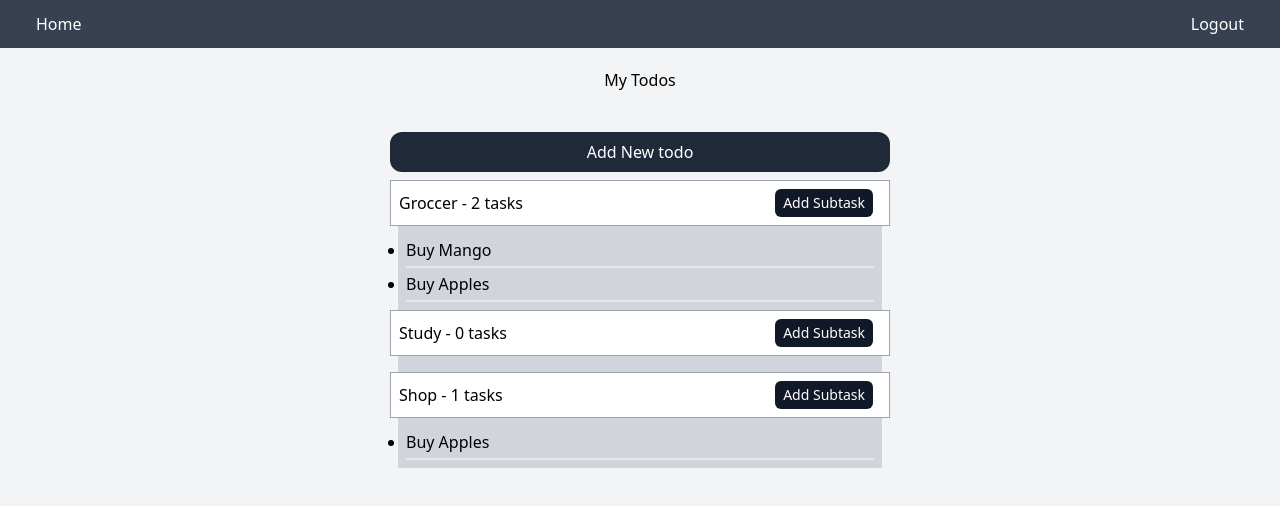
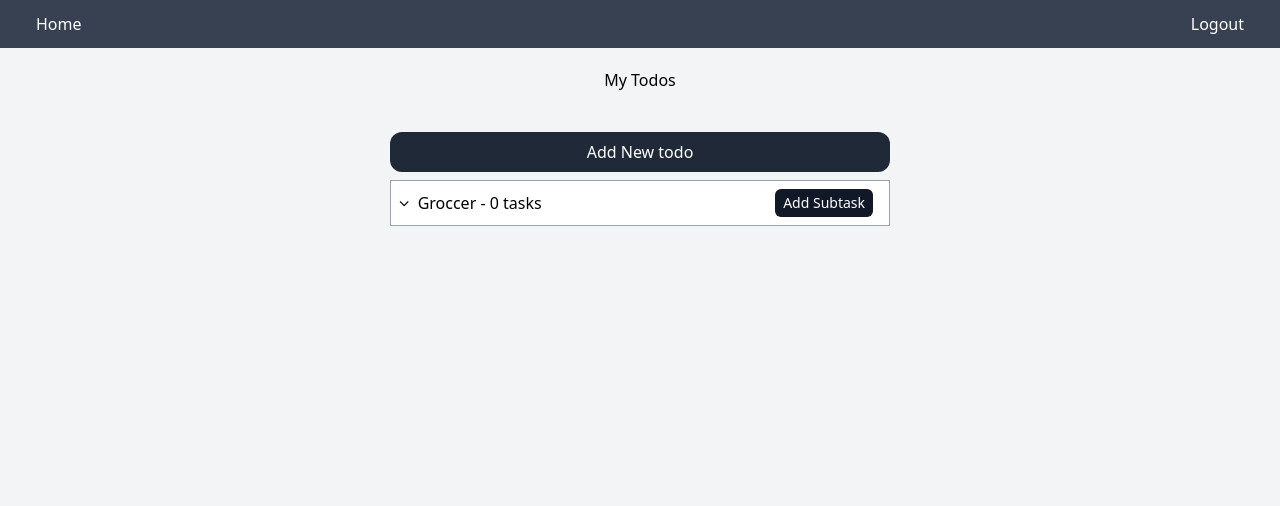
Before and after one commit to kavukj/todos-app, a React (Create React App) app: page / in a window 1280 px wide. Shown: the top 506 px of the page. Built offline with nearby package versions, Linux system fonts and the light colour scheme.

Commit message:
Added hide and shoow functionality

```diff
--- a/public/index.html
+++ b/public/index.html
@@ -15,6 +15,7 @@
       user's mobile device or desktop. See https://developers.google.com/web/fundamentals/web-app-manifest/
     -->
     <link rel="manifest" href="%PUBLIC_URL%/manifest.json" />
+    <link rel="stylesheet" href="https://cdnjs.cloudflare.com/ajax/libs/font-awesome/4.7.0/css/font-awesome.min.css">
     <!--
       Notice the use of %PUBLIC_URL% in the tags above.
       It will be replaced with the URL of the `public` folder during the build.
--- a/src/Todo.tsx
+++ b/src/Todo.tsx
@@ -8,6 +8,7 @@ type Props = {
 const Todo: React.FC<Props> = ({ todo }) => {
     const { updateTodosVisibility, updateTodos } = useContext(TodosContext) as TodoContent;
     const [input, setInput] = useState('');
+    const [showSubTask, setShowSubTask] = useState(false)
 
     //To handle subtask form
     const handleSubTask = (id: number, value: boolean) => {
@@ -25,10 +26,21 @@ const Todo: React.FC<Props> = ({ todo }) => {
         updateTodosVisibility(todo.id, false)
     }
 
+    const showSubTasks = (show: boolean) => {
+        setShowSubTask(show)
+    }
+
     return (
         <>
             <div className="border-solid  bg-white border border-gray-400 p-2 w-[500px] flex justify-between items-center">
-                <p>{todo.name} - {todo.subTasks.length} tasks</p>
+                <p>
+                    {showSubTask ?
+                        <i className="fa fa-angle-up" onClick={() => showSubTasks(false)} />
+                        :
+                        <i className="fa fa-angle-down" onClick={() => showSubTasks(true)} />
+                    }
+                    &nbsp;&nbsp;{todo.name} - {todo.subTasks.length} tasks
+                </p>
                 {!todo.formVisible &&
                     <button className="bg-gray-900 hover:bg-gray-700 py-1 px-2 rounded-md text-sm mx-2 text-white"
                         onClick={() => handleSubTask(todo.id, true)}>Add Subtask</button>}
@@ -43,6 +55,7 @@ const Todo: React.FC<Props> = ({ todo }) => {
                     </div> :
                     null}
             </div>
+            {showSubTask ?
                 <ul className="bg-gray-300 mx-2 p-2">
                     {todo.subTasks.length ?
                         todo.subTasks.map((subtask) => (
@@ -50,6 +63,7 @@ const Todo: React.FC<Props> = ({ todo }) => {
                         ))
                         : null}
                 </ul>
+                : null}
         </>
     )
 }
--- a/src/context/todosContext.tsx
+++ b/src/context/todosContext.tsx
@@ -19,9 +19,7 @@ export const TodosContext = createContext<TodoContent | null>(null);
 
 export const TodosContextWrapper = (props: { children: any | null | undefined; }) => {
     const [todos, setTodos] = useState<TodoI[]>([
-        { id: 1, name: "Groccer", subTasks: ['Buy Mango', 'Buy Apples'], formVisible: false },
-        { id: 2, name: "Study", subTasks: [], formVisible: false },
-        { id: 3, name: "Shop", subTasks: ['Buy Apples'], formVisible: false }
+        { id: 1, name: "Groccer", subTasks: [], formVisible: false },
     ])
 
     //To add new todo in our list
@@ -32,6 +30,7 @@ export const TodosContextWrapper = (props: { children: any | null | undefined; }
             subTasks: [],
             formVisible: false
         }
+
         setTodos([...todos, todo])
     }
 
@@ -54,7 +53,6 @@ export const TodosContextWrapper = (props: { children: any | null | undefined; }
             }
         })
 
-        console.log(todos)
         setTodos([...todos])
     }
 
```
Lines whose indentation alone changed are shown as unchanged.
